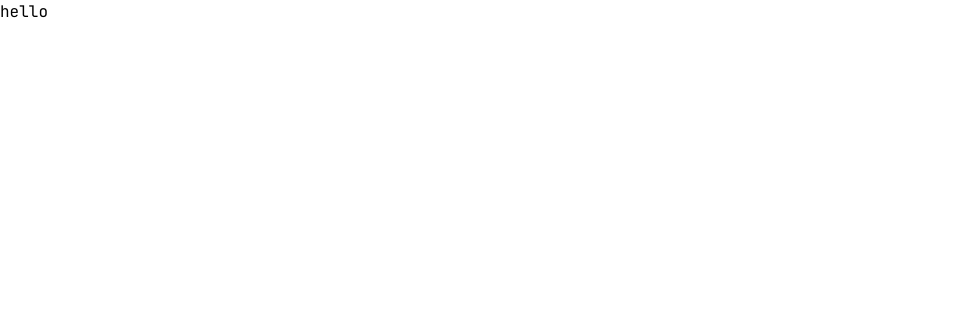
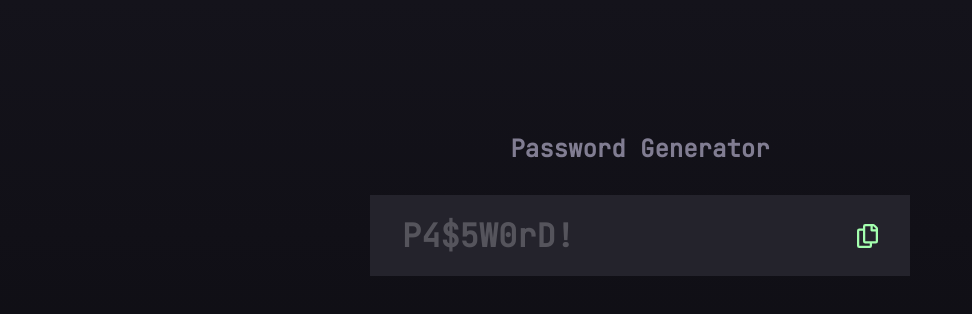
Before and after one commit to ArunBohra12/password-generator, an Angular app: page / in a window 1280 px wide. Shown: the top 314 px of the page, without its empty margins (0-972 px from the left). Built offline with nearby package versions, Linux system fonts and the light colour scheme.

Commit message:
Add password view component

```diff
--- a/src/app/app.component.html
+++ b/src/app/app.component.html
@@ -1 +1,11 @@
-<h1>hello</h1>
+<div class="mt-16 text-center sm:mt-[133px]">
+  <h1 class="text-grey text-base font-bold !leading-[normal] sm:text-2xl">
+    Password Generator
+  </h1>
+
+  <div class="mx-auto w-full px-4 sm:w-[540px] sm:px-0">
+    <div class="my-4 sm:mb-6 sm:mt-[31px]">
+      <app-password-view />
+    </div>
+  </div>
+</div>
--- a/src/app/app.component.ts
+++ b/src/app/app.component.ts
@@ -1,14 +1,12 @@
 import { Component } from '@angular/core';
 import { CommonModule } from '@angular/common';
-import { RouterOutlet } from '@angular/router';
+import { PasswordView } from './password-view/password-view.component';
 
 @Component({
   selector: 'app-root',
   standalone: true,
-  imports: [CommonModule, RouterOutlet],
+  imports: [CommonModule, PasswordView],
   templateUrl: './app.component.html',
-  styleUrl: './app.component.css'
+  styleUrl: './app.component.css',
 })
-export class AppComponent {
-  title = 'password-generator';
-}
+export class AppComponent {}
--- /dev/null
+++ b/src/app/password-view/password-view.component.html
@@ -0,0 +1,26 @@
+<div
+  class="bg-dark-grey flex items-center justify-center p-4 sm:px-8 sm:py-[19px]">
+  <span
+    class="mr-auto text-2xl font-bold !leading-[normal] sm:text-[32px]"
+    [class.opacity-25]="!password.length"
+    test_password-text>
+    {{ password || 'P4$5W0rD!' }}
+  </span>
+
+  <div class="flex items-center gap-4">
+    <span
+      class="text-green text-lg font-bold leading-[normal]"
+      *ngIf="showCopiedText">
+      COPIED
+    </span>
+
+    <button type="button" (click)="copyPassword()" test_copy-btn>
+      <img
+        class="transition-[filter] duration-300 hover:grayscale-[1]"
+        src="../../assets/images/icon-copy.svg"
+        alt="Copy Password"
+        width="21"
+        height="24" />
+    </button>
+  </div>
+</div>
--- /dev/null
+++ b/src/app/password-view/password-view.component.ts
@@ -0,0 +1,27 @@
+import { Component, Input } from '@angular/core';
+import { CommonModule } from '@angular/common';
+
+@Component({
+  selector: 'app-password-view',
+  standalone: true,
+  imports: [CommonModule],
+  templateUrl: './password-view.component.html',
+})
+export class PasswordView {
+  @Input() password = '';
+
+  public showCopiedText = false;
+
+  public toggleShowCopiedText() {
+    this.showCopiedText = true;
+
+    setTimeout(() => {
+      this.showCopiedText = false;
+    }, 2000);
+  }
+
+  public copyPassword() {
+    navigator.clipboard.writeText(this.password);
+    this.toggleShowCopiedText();
+  }
+}
--- a/src/styles.css
+++ b/src/styles.css
@@ -14,6 +14,12 @@
   src: url('./assets/fonts/jet_brains_mono_italic.ttf');
 }
 
+@layer base {
+  body {
+    @apply dark-bg-gradient text-almost-white min-h-screen;
+  }
+}
+
 @layer utilities {
   .dark-bg-gradient {
     background: linear-gradient(180deg, #14131b 0%, #08070b 100%);
```
